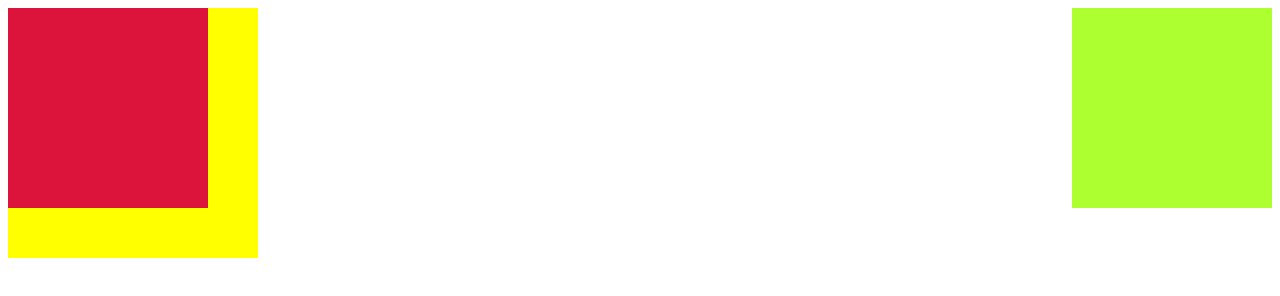
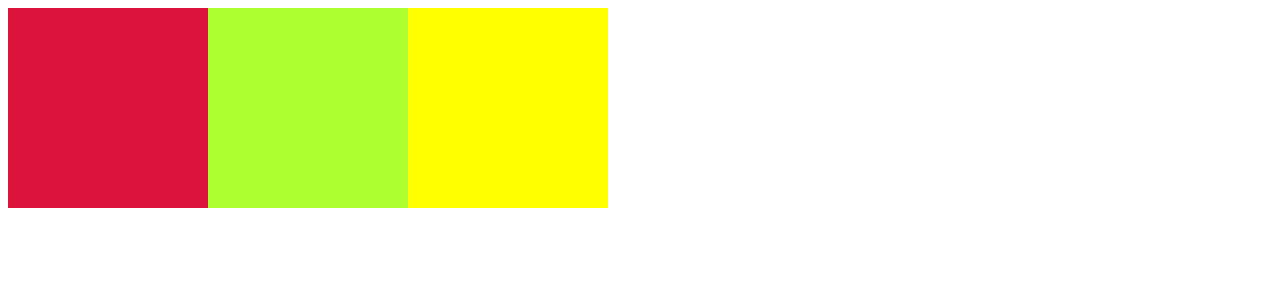
Before and after one commit to Presnia/positioning-css, a plain HTML site: page index.html in a window 1280 px wide. Drawn offline with Linux system fonts and the light colour scheme.

Commit message:
Схлопывание родительского элемента

```diff
--- a/index.html
+++ b/index.html
@@ -7,8 +7,10 @@
   <link rel="stylesheet" href="styles/style.css">
 </head>
 <body>
-  <div id="elem1"></div>
-  <div id="elem2"></div>
-  <div id="elem3"></div>
+  <div class="container">
+    <div id="elem1"></div>
+    <div id="elem2"></div>
+    <div id="elem3"></div>
+  </div>
 </body>
 </html>
--- a/styles/style.css
+++ b/styles/style.css
@@ -1,6 +1,15 @@
-div {
+div.container {
+  width: 100%;
+  background-color: aquamarine;
+  /*
+  Первый способ отменить схлопывание
+  */
+  /* overflow: auto; */
+}
+div.container > div {
   width: 200px;
   height: 200px;
+  float: left;
 }
 
 #elem1 {
@@ -9,11 +18,9 @@ div {
 }
 #elem2 {
   background-color: greenyellow;
-  float: right;
+  float: left;
 }
 #elem3 {
   background-color: yellow;
-  /* float: left; */
-  width: 250px;
-  height: 250px;
+  float: left;
 }
```
